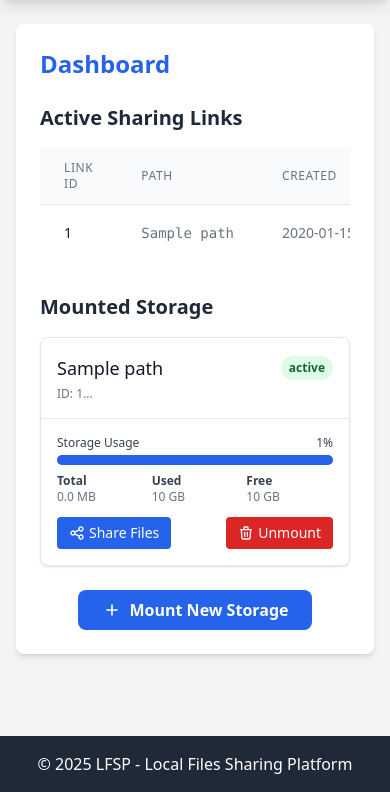
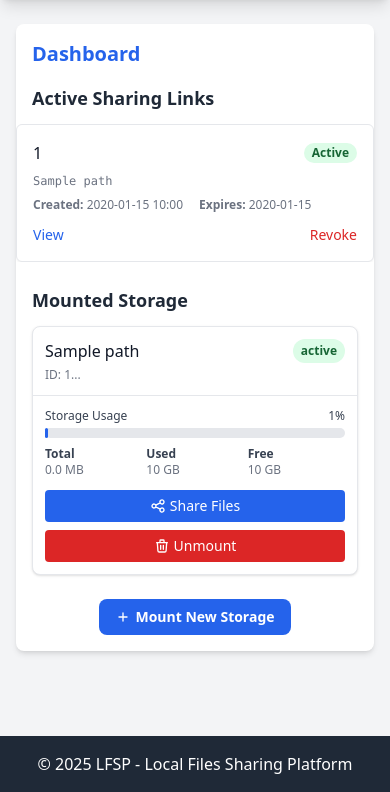
Before and after one commit to nadeeshafdo/lfsp, a Flask app: template app/templates/dashboard.html in a window 390 px wide. Shown: the part 52-844 px from the top of the page. Run offline with Flask 2, Linux system fonts and the light colour scheme; the template is opened without the code that fills it: most values are stand-ins (such as "Sample title", 1, 10 or a date in 2020); parts of the project's set-up code (start-up, migrations or seed data) failed here and were passed over; some libraries are stand-ins or nearby versions.

Commit message:
feat: improve dashboard ui for mobile responsiveness and ux

```diff
--- a/app/templates/dashboard.html
+++ b/app/templates/dashboard.html
@@ -4,20 +4,58 @@
 
 {% block content %}
 <div class="max-w-6xl mx-auto">
-    <div class="bg-white dark:bg-gray-800 rounded-lg shadow-md p-6 mb-8">
-        <h1 class="text-2xl font-bold text-blue-600 dark:text-blue-400 mb-6">Dashboard</h1>
+    <div class="bg-white dark:bg-gray-800 rounded-lg shadow-md p-4 sm:p-6 mb-6 sm:mb-8">
+        <h1 class="text-xl sm:text-2xl font-bold text-blue-600 dark:text-blue-400 mb-4 sm:mb-6">Dashboard</h1>
 
-        <div class="mb-8">
-            <h2 class="text-xl font-semibold text-gray-800 dark:text-gray-200 mb-4">Active Sharing Links</h2>
+        <div class="mb-6 sm:mb-8">
+            <h2 class="text-lg sm:text-xl font-semibold text-gray-800 dark:text-gray-200 mb-3 sm:mb-4">Active Sharing Links</h2>
 
             {% if not shared_links %}
-            <div class="bg-gray-50 dark:bg-gray-700 p-6 text-center text-gray-500 dark:text-gray-400 rounded-lg border border-gray-200 dark:border-gray-600">
+            <div class="bg-gray-50 dark:bg-gray-700 p-4 sm:p-6 text-center text-gray-500 dark:text-gray-400 rounded-lg border border-gray-200 dark:border-gray-600">
                 <p>No active sharing links</p>
                 <a href="{{ url_for('select_storage') }}" class="text-blue-600 dark:text-blue-400 hover:text-blue-800 dark:hover:text-blue-300 mt-2 inline-block">Create a new sharing link</a>
             </div>
             {% else %}
-            <div class="overflow-x-auto">
-                <table class="min-w-full divide-y divide-gray-200 dark:divide-gray-700">
+            <div class="overflow-x-auto -mx-4 sm:mx-0 sm:rounded-lg">
+                <!-- Mobile view (cards) -->
+                <div class="sm:hidden">
+                    <div class="space-y-4">
+                        {% for link_id, info in shared_links.items() %}
+                        <div class="bg-white dark:bg-gray-700 rounded-md shadow-sm border border-gray-200 dark:border-gray-600 overflow-hidden p-4">
+                            <div class="flex items-center justify-between mb-2">
+                                <span class="font-medium text-gray-900 dark:text-gray-200">{{ link_id }}</span>
+                                {% if current_time > info.expiry %}
+                                <span class="px-2 inline-flex text-xs leading-5 font-semibold rounded-full bg-red-100 dark:bg-red-900 text-red-800 dark:text-red-300">
+                                    Expired
+                                </span>
+                                {% else %}
+                                <span class="px-2 inline-flex text-xs leading-5 font-semibold rounded-full bg-green-100 dark:bg-green-900 text-green-800 dark:text-green-300">
+                                    Active
+                                </span>
+                                {% endif %}
+                            </div>
+                            <div class="text-xs text-gray-500 dark:text-gray-400 mb-2 font-mono truncate">
+                                {{ info.path }}
+                            </div>
+                            <div class="grid grid-cols-2 gap-2 text-xs text-gray-500 dark:text-gray-400 mb-3">
+                                <div>
+                                    <span class="font-semibold">Created:</span> {{ info.created_at.strftime('%Y-%m-%d %H:%M') }}
+                                </div>
+                                <div>
+                                    <span class="font-semibold">Expires:</span> {{ info.expiry.strftime('%Y-%m-%d %H:%M') }}
+                                </div>
+                            </div>
+                            <div class="flex justify-between mt-3">
+                                <a href="{{ url_for('access_shared', link_id=link_id) }}" class="text-sm text-blue-600 dark:text-blue-400 hover:text-blue-900 dark:hover:text-blue-300">View</a>
+                                <a href="{{ url_for('revoke_link', link_id=link_id) }}" class="text-sm text-red-600 dark:text-red-400 hover:text-red-900 dark:hover:text-red-300" onclick="return confirm('Are you sure you want to revoke this link?')">Revoke</a>
+                            </div>
+                        </div>
+                        {% endfor %}
+                    </div>
+                </div>
+
+                <!-- Desktop view (table) -->
+                <table class="hidden sm:table min-w-full divide-y divide-gray-200 dark:divide-gray-700">
                     <thead class="bg-gray-50 dark:bg-gray-700">
                         <tr>
                             <th scope="col" class="px-6 py-3 text-left text-xs font-medium text-gray-500 dark:text-gray-300 uppercase tracking-wider">Link ID</th>
@@ -67,20 +105,20 @@
         </div>
 
         <div>
-            <h2 class="text-xl font-semibold text-gray-800 dark:text-gray-200 mb-4">Mounted Storage</h2>
+            <h2 class="text-lg sm:text-xl font-semibold text-gray-800 dark:text-gray-200 mb-3 sm:mb-4">Mounted Storage</h2>
 
             {% if not mounted_devices %}
-            <div class="bg-gray-50 dark:bg-gray-700 p-6 text-center text-gray-500 dark:text-gray-400 rounded-lg border border-gray-200 dark:border-gray-600">
+            <div class="bg-gray-50 dark:bg-gray-700 p-4 sm:p-6 text-center text-gray-500 dark:text-gray-400 rounded-lg border border-gray-200 dark:border-gray-600">
                 <p>No storage devices mounted</p>
                 <a href="{{ url_for('select_storage') }}" class="text-blue-600 dark:text-blue-400 hover:text-blue-800 dark:hover:text-blue-300 mt-2 inline-block">Mount a new storage device</a>
             </div>
             {% else %}
-            <div class="grid grid-cols-1 md:grid-cols-2 gap-6 mb-6">
+            <div class="grid grid-cols-1 sm:grid-cols-2 gap-4 sm:gap-6 mb-6">
                 {% for device_id, info in mounted_devices.items() %}
                 <div class="bg-white dark:bg-gray-700 rounded-lg shadow border border-gray-200 dark:border-gray-600 overflow-hidden">
-                    <div class="p-4 border-b border-gray-200 dark:border-gray-600">
+                    <div class="p-3 sm:p-4 border-b border-gray-200 dark:border-gray-600">
                         <div class="flex justify-between items-center">
-                            <h3 class="text-lg font-medium text-gray-900 dark:text-gray-100 truncate" title="{{ info.path }}">
+                            <h3 class="text-base sm:text-lg font-medium text-gray-900 dark:text-gray-100 truncate" title="{{ info.path }}">
                                 {{ info.path }}
                             </h3>
                             <span class="px-2 py-1 rounded-full text-xs font-semibold bg-green-100 dark:bg-green-900 text-green-800 dark:text-green-300">
@@ -89,7 +127,7 @@
                         </div>
                         <p class="text-xs text-gray-500 dark:text-gray-400 mt-1">ID: {{ device_id[:8] }}...</p>
                     </div>
-                    <div class="p-4">
+                    <div class="p-3 sm:p-4">
                         {% if info.total > 0 %}
                         <div class="mb-2">
                             <div class="flex justify-between text-xs text-gray-700 dark:text-gray-300 mb-1">
@@ -97,10 +135,10 @@
                                 <span>{{ info.used_percent }}%</span>
                             </div>
                             <div class="w-full bg-gray-200 dark:bg-gray-600 rounded-full h-2.5">
-                                <div class="bg-blue-600 dark:bg-blue-500 h-2.5 rounded-full" style="width: '{{ info.used_percent }}%'"></div>
+                                <div class="bg-blue-600 dark:bg-blue-500 h-2.5 rounded-full" style="width: {{ info.used_percent }}%"></div>
                             </div>
                         </div>
-                        <div class="grid grid-cols-3 gap-2 text-xs text-gray-500 dark:text-gray-400 mb-3">
+                        <div class="grid grid-cols-3 gap-1 sm:gap-2 text-xs text-gray-500 dark:text-gray-400 mb-3">
                             <div>
                                 <span class="block text-gray-700 dark:text-gray-300 font-semibold">Total</span>
                                 {% if info.total < 1073741824 %}
@@ -127,14 +165,14 @@
                             </div>
                         </div>
                         {% endif %}
-                        <div class="flex justify-between">
-                            <a href="{{ url_for('share_options', device_id=device_id) }}" class="inline-flex items-center px-3 py-1.5 bg-blue-600 dark:bg-blue-700 text-white text-sm font-medium rounded hover:bg-blue-700 dark:hover:bg-blue-800">
+                        <div class="flex flex-col xs:flex-row justify-between space-y-2 xs:space-y-0">
+                            <a href="{{ url_for('share_options', device_id=device_id) }}" class="inline-flex items-center justify-center px-3 py-1.5 bg-blue-600 dark:bg-blue-700 text-white text-sm font-medium rounded hover:bg-blue-700 dark:hover:bg-blue-800">
                                 <svg xmlns="http://www.w3.org/2000/svg" class="h-4 w-4 mr-1" fill="none" viewBox="0 0 24 24" stroke="currentColor">
                                     <path stroke-linecap="round" stroke-linejoin="round" stroke-width="2" d="M8.684 13.342C8.886 12.938 9 12.482 9 12c0-.482-.114-.938-.316-1.342m0 2.684a3 3 0 110-2.684m0 2.684l6.632 3.316m-6.632-6l6.632-3.316m0 0a3 3 0 105.367-2.684 3 3 0 00-5.367 2.684zm0 9.316a3 3 0 105.368 2.684 3 3 0 00-5.368-2.684z" />
                                 </svg>
                                 Share Files
                             </a>
-                            <a href="{{ url_for('unmount_device', device_id=device_id) }}" class="inline-flex items-center px-3 py-1.5 bg-red-600 dark:bg-red-700 text-white text-sm font-medium rounded hover:bg-red-700 dark:hover:bg-red-800" onclick="return confirm('Are you sure you want to unmount this device?')">
+                            <a href="{{ url_for('unmount_device', device_id=device_id) }}" class="inline-flex items-center justify-center px-3 py-1.5 bg-red-600 dark:bg-red-700 text-white text-sm font-medium rounded hover:bg-red-700 dark:hover:bg-red-800" onclick="return confirm('Are you sure you want to unmount this device?')">
                                 <svg xmlns="http://www.w3.org/2000/svg" class="h-4 w-4 mr-1" fill="none" viewBox="0 0 24 24" stroke="currentColor">
                                     <path stroke-linecap="round" stroke-linejoin="round" stroke-width="2" d="M19 7l-.867 12.142A2 2 0 0116.138 21H7.862a2 2 0 01-1.995-1.858L5 7m5 4v6m4-6v6m1-10V4a1 1 0 00-1-1h-4a1 1 0 00-1 1v3M4 7h16" />
                                 </svg>
@@ -146,9 +184,9 @@
                 {% endfor %}
             </div>
 
-            <div class="text-center mt-6">
-                <a href="{{ url_for('select_storage') }}" class="bg-blue-600 hover:bg-blue-700 dark:bg-blue-700 dark:hover:bg-blue-800 text-white font-bold py-2 px-6 rounded-lg transition duration-300 inline-flex items-center">
-                    <svg xmlns="http://www.w3.org/2000/svg" class="h-5 w-5 mr-2" fill="none" viewBox="0 0 24 24" stroke="currentColor">
+            <div class="text-center mt-4 sm:mt-6">
+                <a href="{{ url_for('select_storage') }}" class="bg-blue-600 hover:bg-blue-700 dark:bg-blue-700 dark:hover:bg-blue-800 text-white font-bold py-2 px-4 sm:px-6 rounded-lg transition duration-300 inline-flex items-center text-sm sm:text-base">
+                    <svg xmlns="http://www.w3.org/2000/svg" class="h-4 w-4 sm:h-5 sm:w-5 mr-1 sm:mr-2" fill="none" viewBox="0 0 24 24" stroke="currentColor">
                         <path stroke-linecap="round" stroke-linejoin="round" stroke-width="2" d="M12 6v6m0 0v6m0-6h6m-6 0H6" />
                     </svg>
                     Mount New Storage
```
